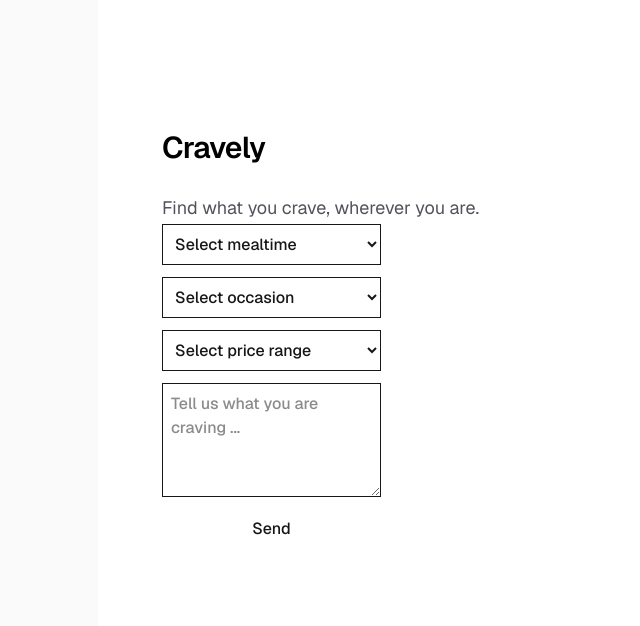
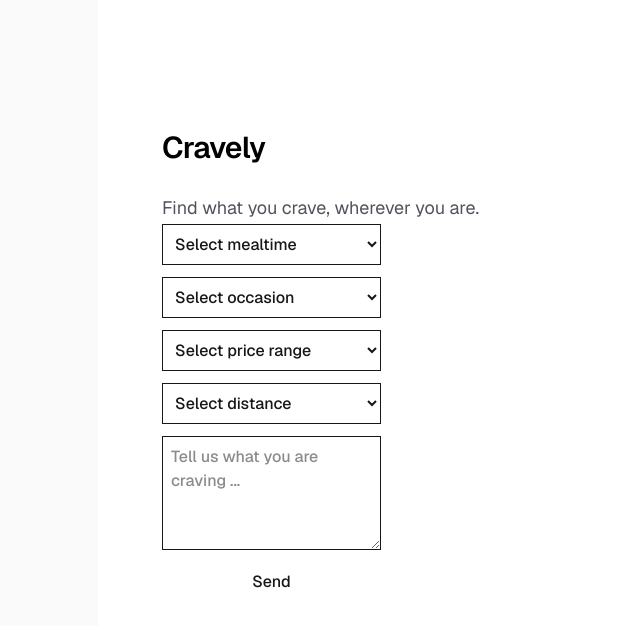
Before and after one commit to mitchwilson/cravely, a Next.js app: page / in a window 1280 px wide. Shown: the top 626 px of the page, without its empty margins (158-798 px from the left). Built offline with nearby package versions, Linux system fonts and the light colour scheme; no server answers.

Commit message:
feat(chat): add distance preference to chat form

```diff
--- a/app/OpenAIChat.tsx
+++ b/app/OpenAIChat.tsx
@@ -9,6 +9,7 @@ export default function OpenAIChat() {
   const [mealtime, setMealtime] = useState("");
   const [occasion, setOccasion] = useState("");
   const [priceRange, setPriceRange] = useState("");
+  const [distance, setDistance] = useState("");
   const location = useGeoLocation();
 
   async function handleSubmit(e: React.FormEvent) {
@@ -23,6 +24,7 @@ export default function OpenAIChat() {
         Mealtime: ${mealtime}
         Occasion: ${occasion}
         Price range: ${priceRange}
+        Distance preference: ${distance}
       `;
       const res = await fetch("/api/openai", {
         method: "POST",
@@ -71,6 +73,17 @@ export default function OpenAIChat() {
           <option value="Regular price">Regular price</option>
           <option value="Expensive price">Expensive</option>
         </select>
+        <select
+          value={distance}
+          onChange={e => setDistance(e.target.value)}
+          className="border p-2"
+        >
+          <option value="">Select distance</option>
+          <option value="Walking distance">Walking distance</option>
+          <option value="Within 5 miles">Within 5 miles</option>
+          <option value="Within 10 miles">Within 10 miles</option>
+          <option value="No distance preference">No distance preference</option>
+        </select>
         <textarea className="resize border p-2"
           value={prompt}
           onChange={e => setPrompt(e.target.value)}
```
